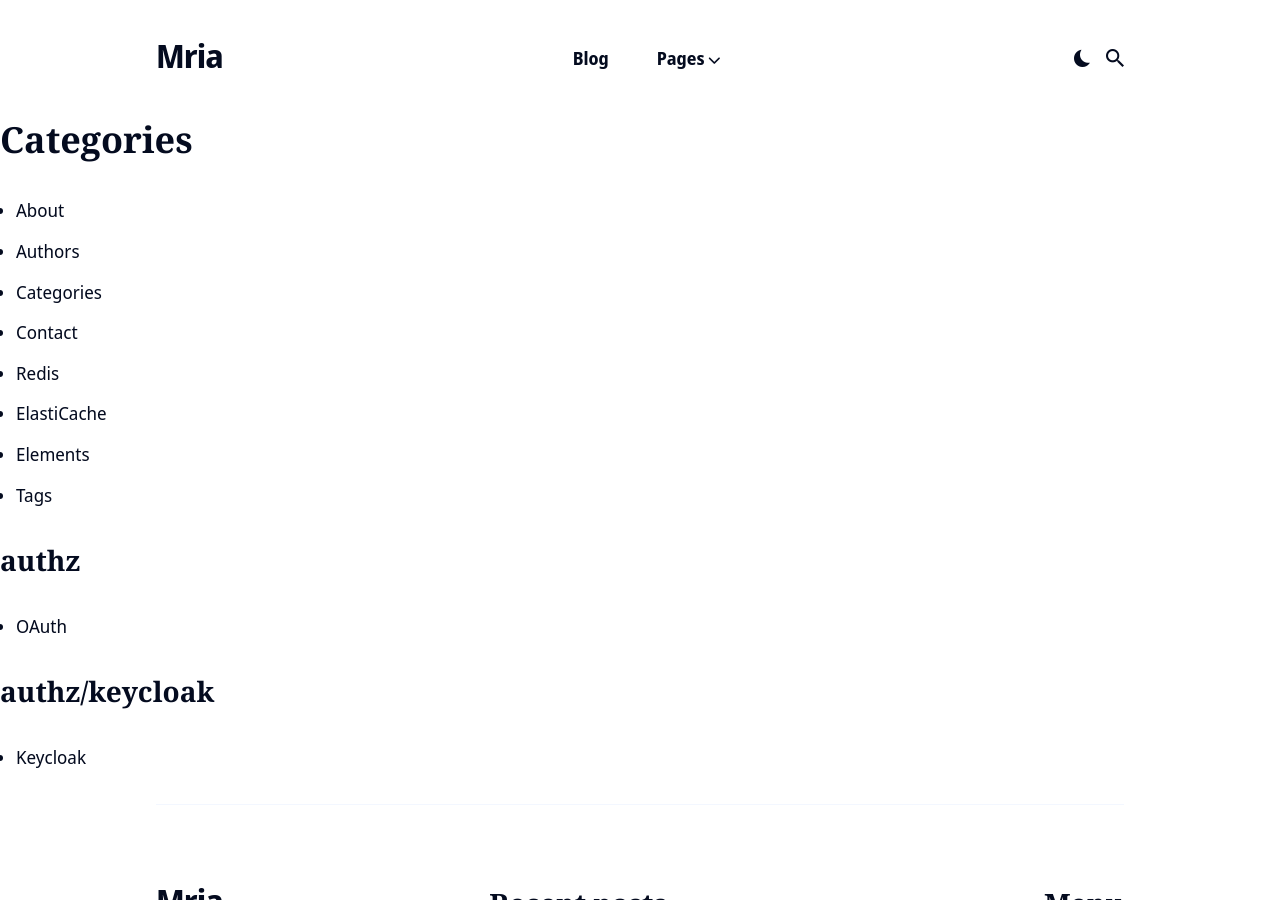
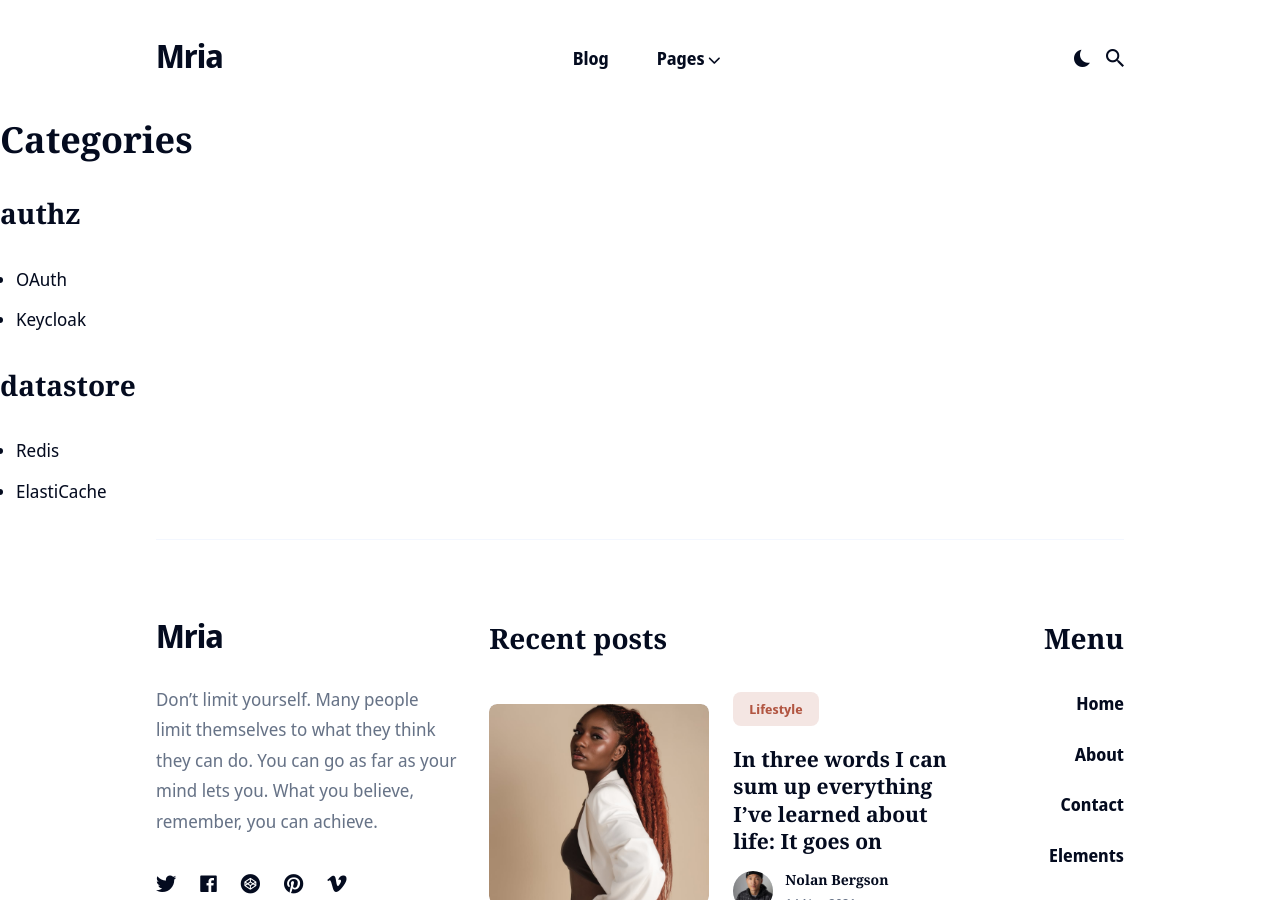
Before and after one commit to hahabattery/hahabattery.github.io, a Jekyll site: the page built from _pages/categories.md, in a window 1280 px wide and 900 px high. Built offline with Jekyll 4.4.1, drawn with Linux system fonts in a browser that asks for light colours; nearby versions of some CDN libraries; some of the changed lines change nothing that is shown.

Commit message:
update pages

````diff
--- a/_layouts/categories.html
+++ b/_layouts/categories.html
@@ -7,6 +7,8 @@ title: Categories
 {% assign categories = site.pages | map: 'category' | uniq %}
 
 {% for category in categories %}
+<!-- check category is not null and empty -->
+    {% if category %}
         <h2>{{ category }}</h2>
         <ul>
             {% for page in site.pages %}
@@ -15,4 +17,5 @@ title: Categories
             {% endif %}
             {% endfor %}
         </ul>
+    {% endif %}
 {% endfor %}
--- a/_pages/authz/keycloak/README.md
+++ b/_pages/authz/keycloak/README.md
@@ -2,7 +2,7 @@
 layout: page
 title: Keycloak
 permalink: /authz/keycloak
-category: authz/keycloak
+category: authz
 ---
 Keycloak의 페이지를 입맛에 맞게 변경하는 방법을 공부 중… ← Apps/Authentication 을 참조할 것.
 
--- a/_pages/categories.md
+++ b/_pages/categories.md
@@ -4,141 +4,3 @@ title: Categories
 permalink: /categories/
 # image: '/images/38.jpg'
 ---
-
-A paragraph looks like this — Globally incubate standards compliant channels before scalable benefits. Quickly disseminate superior deliverables whereas web-enabled applications. Quickly drive clicks-and-mortar catalysts for change before vertical architectures. Credibly reintermediate backend ideas for cross-platform models. Continually reintermediate integrated processes through technically sound intellectual capital. Holistically foster superior methodologies.
-
-***
-
-## Headings by default:
-
-# H1 Default styles for headings
-## H2 Default styles for headings
-### H3 Default styles for headings
-#### H4 Default styles for headings
-##### H5 Default styles for headings
-###### H6 Default styles for headings
-
-***
-
-## Lists
-
-### Ordered list example:
-
-1. Poutine drinking vinegar bitters.
-2. Coloring book distillery fanny pack.
-3. Venmo biodiesel gentrify enamel pin meditation.
-4. Jean shorts shaman listicle pickled portland.
-5. Salvia mumblecore brunch iPhone migas.
-
-***
-
-### Unordered list example:
-
-* Bitters semiotics vice thundercats synth.
-* Literally cred narwhal bitters wayfarers.
-* Kale chips chartreuse paleo tbh street art marfa.
-* Mlkshk polaroid sriracha brooklyn.
-* Pug you probably haven't heard of them air plant man bun.
-
-***
-
-## Table
-
-<div class="table-container">
-  <table>
-    <tr><th>Header 1</th><th>Header 2</th><th>Header 3</th><th>Header 4</th><th>Header 5</th></tr>
-    <tr><td>Row:1 Cell:1</td><td>Row:1 Cell:2</td><td>Row:1 Cell:3</td><td>Row:1 Cell:4</td><td>Row:1 Cell:5</td></tr>
-    <tr><td>Row:2 Cell:1</td><td>Row:2 Cell:2</td><td>Row:2 Cell:3</td><td>Row:2 Cell:4</td><td>Row:2 Cell:5</td></tr>
-    <tr><td>Row:3 Cell:1</td><td>Row:3 Cell:2</td><td>Row:3 Cell:3</td><td>Row:3 Cell:4</td><td>Row:3 Cell:5</td></tr>
-    <tr><td>Row:4 Cell:1</td><td>Row:4 Cell:2</td><td>Row:4 Cell:3</td><td>Row:4 Cell:4</td><td>Row:4 Cell:5</td></tr>
-    <tr><td>Row:5 Cell:1</td><td>Row:5 Cell:2</td><td>Row:5 Cell:3</td><td>Row:5 Cell:4</td><td>Row:5 Cell:5</td></tr>
-    <tr><td>Row:6 Cell:1</td><td>Row:6 Cell:2</td><td>Row:6 Cell:3</td><td>Row:6 Cell:4</td><td>Row:6 Cell:5</td></tr>
-  </table>
-</div>
-
-***
-
-## Quotes
-
-#### A quote looks like this:
-
-> The longer I live, the more I realize that I am never wrong about anything, and that all the pains I have so humbly taken to verify my notions have only wasted my time!
->
-> <cite>– George Bernard Shaw</cite>
-
-***
-
-
-
-## Syntax Highlighter
-
-```css
-body {
-  margin: 0;
-  display: flex;
-  justify-content: center;
-  align-items: center;
-  height: 100vh;
-  width: 100vw;
-  background-color: #1c2021;
-}
-
-li {
-  width: 200px;
-  min-height: 250px;
-  border: 1px solid #000;
-  display: inline-block;
-  vertical-align: top;
-  margin: 5px;
-}
-```
-
-```js
-  $('.top').click(function () {
-    $('html, body').stop().animate({ scrollTop: 0 }, 'slow', 'swing');
-  });
-  $(window).scroll(function () {
-    if ($(this).scrollTop() > $(window).height()) {
-      $('.top').addClass("top-active");
-    } else {
-      $('.top').removeClass("top-active");
-    };
-  });
-```
-
-***
-
-## Images
-
-![Rom]({{site.baseurl}}/images/39.jpg#wide)
-*Photo by [Jairph](https://unsplash.com/photos/FC9J9L04xuM) on [Unsplash](https://unsplash.com/)*
-
-<div class="gallery-box">
-  <div class="gallery">
-    <img src="/images/07.jpg" loading="lazy">
-    <img src="/images/04.jpg" loading="lazy">
-    <img src="/images/09.jpg" loading="lazy">
-    <img src="/images/06.jpg" loading="lazy">
-    <img src="/images/03.jpg" loading="lazy">
-    <img src="/images/08.jpg" loading="lazy">
-    <img src="/images/20.jpg" loading="lazy">
-    <img src="/images/24.jpg" loading="lazy">
-    <img src="/images/21.jpg" loading="lazy">
-  </div>
-  <em>Gallery / <a href="https://unsplash.com/" target="_blank">Unsplash</a></em>
-</div>
-
-![Italy]({{site.baseurl}}/images/23.jpg)
-*Photo by [Juliana Malta](https://unsplash.com/photos/tHXX4fl3-ms) on [Unsplash](https://unsplash.com/)*
-
-***
-
-## Youtube Embed
-
-<p><iframe src="https://www.youtube.com/embed/2b2gJu-g3qE" loading="lazy" frameborder="0" allowfullscreen></iframe></p>
-
-***
-
-## Vimeo Embed
-
-<p><iframe src="https://player.vimeo.com/video/148003889?h=d36b8b4cbb" loading="lazy" width="640" height="360" frameborder="0" allowfullscreen></iframe></p>
--- a/_pages/datastore/redis/README.md
+++ b/_pages/datastore/redis/README.md
@@ -5,6 +5,7 @@ permalink: /datastore/redis/
 author: alena
 image: '/images/16.jpg'
 tags: [lifestyle, video]
+category: datastore
 ---
 
  * netflix redis, memcached
--- a/_pages/datastore/redis/elasticache/README.md
+++ b/_pages/datastore/redis/elasticache/README.md
@@ -2,6 +2,7 @@
 layout: page
 title: ElastiCache
 permalink: /datastore/redis/elasticache/
+category: datastore
 ---
 
 
````
Lines whose indentation alone changed are shown as unchanged.
